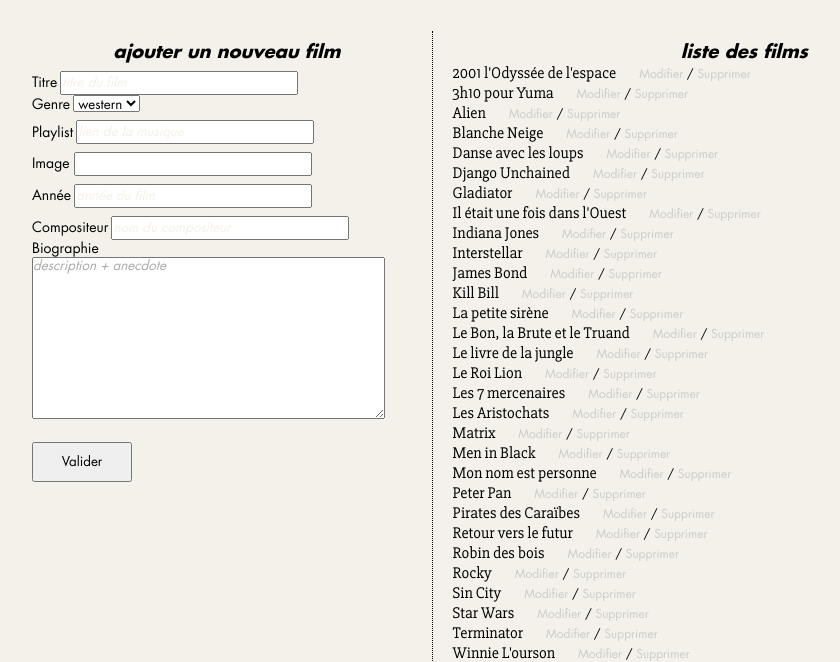
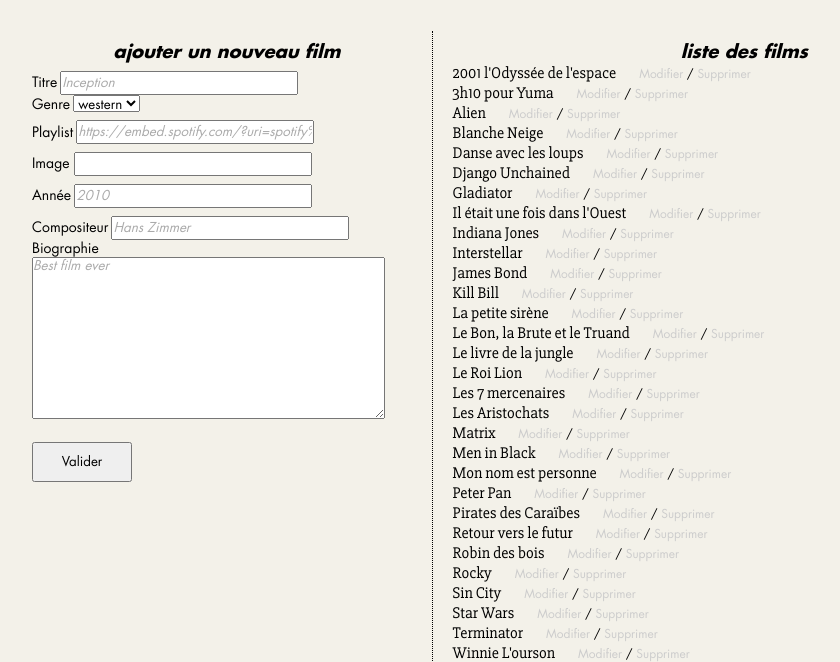
Before and after one commit to jeremiebergel/FILMUZ, a PHP site: page /backoffice/backindex.php in a window 1280 px wide. Shown: the part 99-761 px from the top of the page, without its empty margins (106-946 px from the left). Run offline with PHP 8.4, Linux system fonts and the light colour scheme; data comes from the database, SQL or seed files in the repository.

Commit message:
modif css formulaire

```diff
--- a/backoffice/backindex.php
+++ b/backoffice/backindex.php
@@ -40,7 +40,7 @@ $stmt2->execute();
 
             <div>
                 <label for="titre">Titre</label>
-                <input type="text" name="titre" id="titre" placeholder="titre du film" required>
+                <input type="text" name="titre" id="titre" placeholder="Inception" required>
             </div>
             <div>
                 <label for="type">Genre</label>
@@ -52,23 +52,23 @@ $stmt2->execute();
             </div>
             <div>
                 <label for="playlist">Playlist</label>
-                <input type="url" name="playlist" id="playlist" placeholder="lien de la musique" required>
+                <input type="url" name="playlist" placeholder="https://embed.spotify.com/?uri=spotify%3Aalbum%3A2qvA7HmSg1iM6XMiFF76dp" required>
             </div>
             <div>
                 <label for="image">Image </label>
-                <input type="text" name="image" id="image" required>
+                <input type="text" name="image" required>
             </div>
             <div>
                 <label for="annee">Année</label>
-                <input type="text" name="annee" id="annee" placeholder="année du film" required>
+                <input type="text" name="annee" placeholder="2010" required>
             </div>
             <div>
                 <label for="compositeur">Compositeur</label>
-                <input type="text" name="compositeur" id="compositeur" placeholder="nom du compositeur" required>
+                <input type="text" name="compositeur" placeholder="Hans Zimmer" required>
             </div>
             <div>
                 <label for="compobio">Biographie</label>
-                <textarea rows="10" name="compobio" placeholder="description + anecdote" required></textarea>
+                <textarea rows="10" name="compobio" placeholder="Best film ever" required></textarea>
             </div>
             <input type="submit" value="Valider">
             </form>
--- a/css/screen.css
+++ b/css/screen.css
@@ -66,19 +66,19 @@ a {
     color: #f3f1e9;
 }
 
-input::-webkit-input-placeholder {
+input#search::-webkit-input-placeholder {
 color: #f3f1e9;
 }
 
-input:-moz-placeholder {
+input#search:-moz-placeholder {
 color: #f3f1e9;
 }
 
-input::-moz-placeholder {
+input#search::-moz-placeholder {
 color: #f3f1e9;
 }
 
-input:-ms-input-placeholder {
+input#search:-ms-input-placeholder {
 color: #f3f1e9;
 }
 
@@ -437,7 +437,7 @@ fieldset input[type="submit"] {
 
 footer {
     width: 100%;
-    height: 5rem;
+    height: 4rem;
     background: #dbd6c5;
     clear: both;
 }
```
